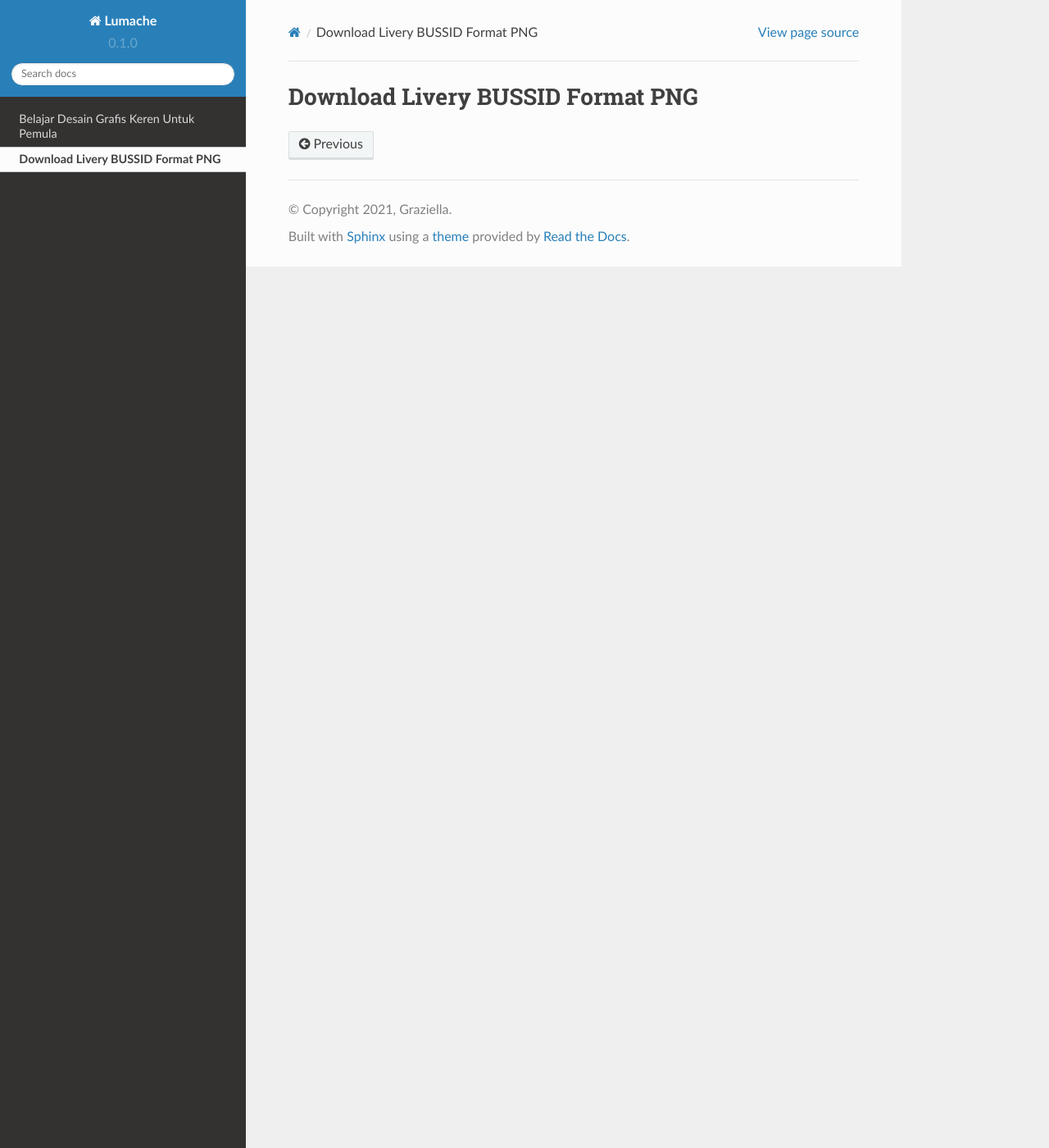
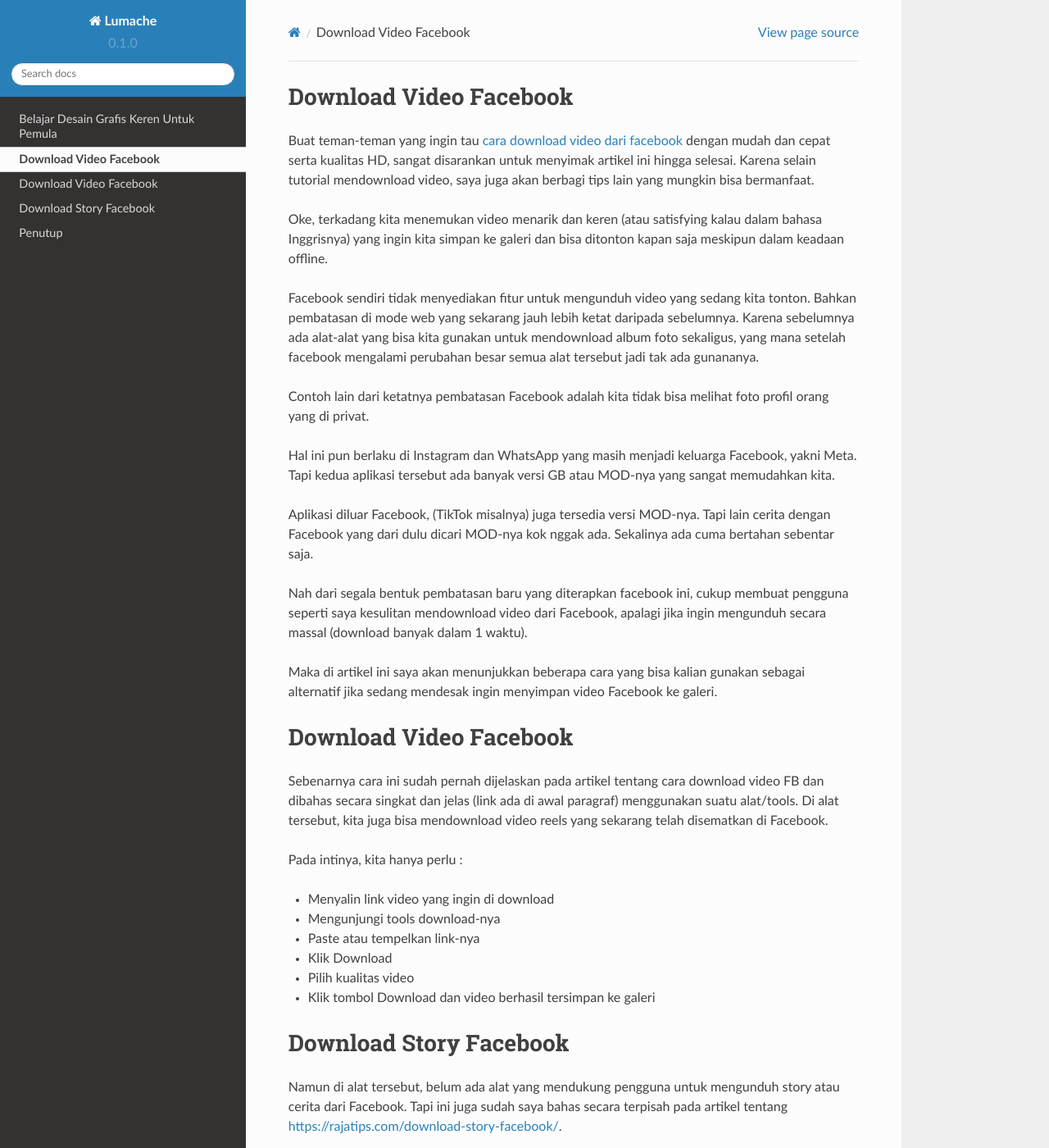
Before and after one commit to balkisanton/rajapage, a Sphinx documentation site: the page built from docs/trik-facebook/index.rst, in a window 1280 px wide and 1400 px high. Shown: the whole window at 82% size. Built offline with Sphinx 7.4.7 and the Read the Docs theme 2.0.0, drawn with Linux system fonts in a browser that asks for light colours; some of the changed text lies outside the part shown.

Commit message:
Update index.rst

```diff
--- a/docs/trik-facebook/index.rst
+++ b/docs/trik-facebook/index.rst
@@ -1,2 +1,40 @@
-Download Livery BUSSID Format PNG
+Download Video Facebook
 ===================================
+Buat teman-teman yang ingin tau `cara download video dari facebook <https://rajatips.com/cara-download-video-dari-facebook/>`_ dengan mudah dan cepat serta kualitas HD, sangat disarankan untuk menyimak artikel ini hingga selesai. Karena selain tutorial mendownload video, saya juga akan berbagi tips lain yang mungkin bisa bermanfaat.
+
+Oke, terkadang kita menemukan video menarik dan keren (atau satisfying kalau dalam bahasa Inggrisnya) yang ingin kita simpan ke galeri dan bisa ditonton kapan saja meskipun dalam keadaan offline.
+
+Facebook sendiri tidak menyediakan fitur untuk mengunduh video yang sedang kita tonton. Bahkan pembatasan di mode web yang sekarang jauh lebih ketat daripada sebelumnya. Karena sebelumnya ada alat-alat yang bisa kita gunakan untuk mendownload album foto sekaligus, yang mana setelah facebook mengalami perubahan besar semua alat tersebut jadi tak ada gunananya.
+
+Contoh lain dari ketatnya pembatasan Facebook adalah kita tidak bisa melihat foto profil orang yang di privat.
+
+Hal ini pun berlaku di Instagram dan WhatsApp yang masih menjadi keluarga Facebook, yakni Meta. Tapi kedua aplikasi tersebut ada banyak versi GB atau MOD-nya yang sangat memudahkan kita.
+
+Aplikasi diluar Facebook, (TikTok misalnya) juga tersedia versi MOD-nya. Tapi lain cerita dengan Facebook yang dari dulu dicari MOD-nya kok nggak ada. Sekalinya ada cuma bertahan sebentar saja.
+
+Nah dari segala bentuk pembatasan baru yang diterapkan facebook ini, cukup membuat pengguna seperti saya kesulitan mendownload video dari Facebook, apalagi jika ingin mengunduh secara massal (download banyak dalam 1 waktu).
+
+Maka di artikel ini saya akan menunjukkan beberapa cara yang bisa kalian gunakan sebagai alternatif jika sedang mendesak ingin menyimpan video Facebook ke galeri.
+
+Download Video Facebook
+===================================
+Sebenarnya cara ini sudah pernah dijelaskan pada artikel tentang cara download video FB dan dibahas secara singkat dan jelas (link ada di awal paragraf) menggunakan suatu alat/tools. Di alat tersebut, kita juga bisa mendownload video reels yang sekarang telah disematkan di Facebook.
+
+Pada intinya, kita hanya perlu :
+
+- Menyalin link video yang ingin di download
+- Mengunjungi tools download-nya
+- Paste atau tempelkan link-nya
+- Klik Download
+- Pilih kualitas video
+- Klik tombol Download dan video berhasil tersimpan ke galeri
+
+Download Story Facebook
+===================================
+Namun di alat tersebut, belum ada alat yang mendukung pengguna untuk mengunduh story atau cerita dari Facebook. Tapi ini juga sudah saya bahas secara terpisah pada artikel tentang https://rajatips.com/download-story-facebook/.
+
+Jadi, saya tidak perlu mengulang lagi disini. Lagipula susah mau nempelin gambarnya :D
+
+Penutup
+===================================
+Okelah, mungkin itu aja yang bisa saya sampaikan (gajelas banget ya). Oke, semoga bermanfaat dan sampai jumpa lagi di lain postingan :)
```
